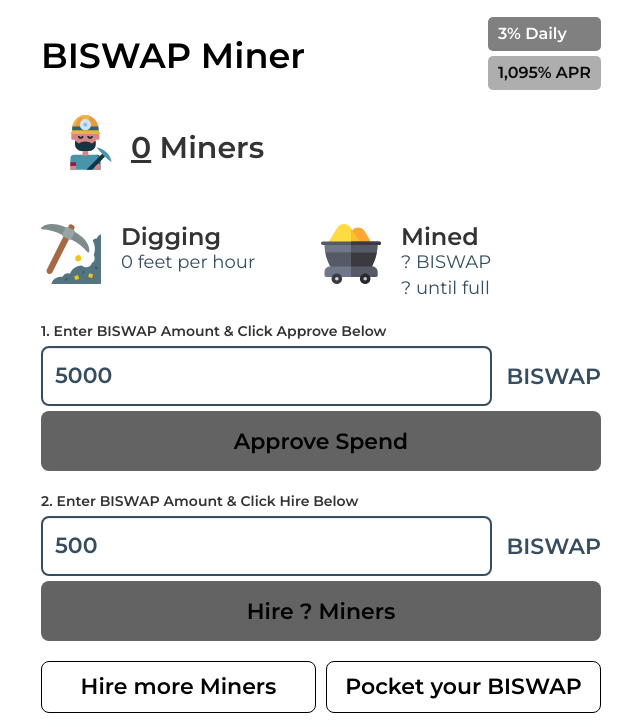
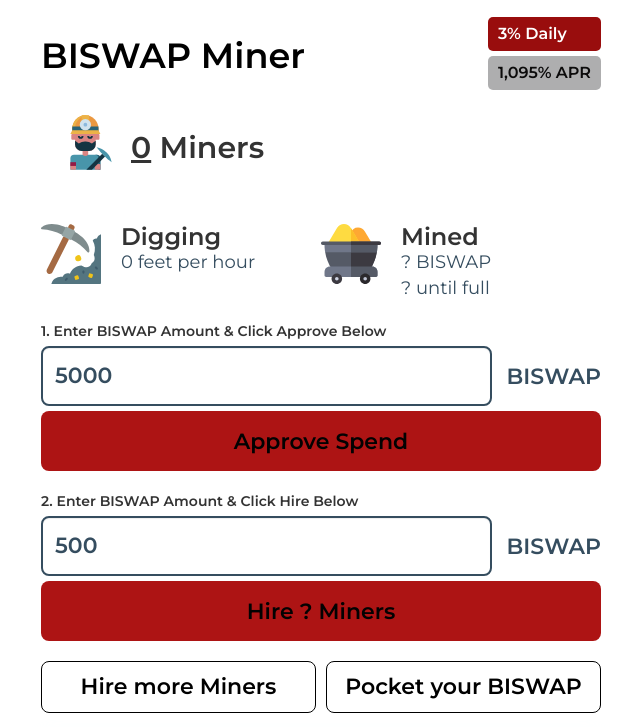
Before and after one commit to shonuff1221/biswapminer, a plain HTML site: page index.html in a window 1280 px wide. Shown: the part 73-800 px from the top of the page, without its empty margins (319-959 px from the left). Drawn offline with Linux system fonts and the light colour scheme; a script that the page names is missing.

Commit message:
Update custom.css

```diff
--- a/assets/css/custom.css
+++ b/assets/css/custom.css
@@ -163,7 +163,7 @@ nav {
 }
 
 .daily {
-  background-color: grey;
+  background-color: rgb(153, 13, 13);
   color: #fff !important;
   padding: 5px 10px;
   border-radius: 5px;
@@ -517,7 +517,7 @@ h4 {
 
 .btn-buy {
     color: rgb(2, 2, 2);
-    background-color: #636364;
+    background-color: #ad1414;
     border-radius: 8px;
     /* border-color: #354D5F; */
     font-weight: 600;
```
